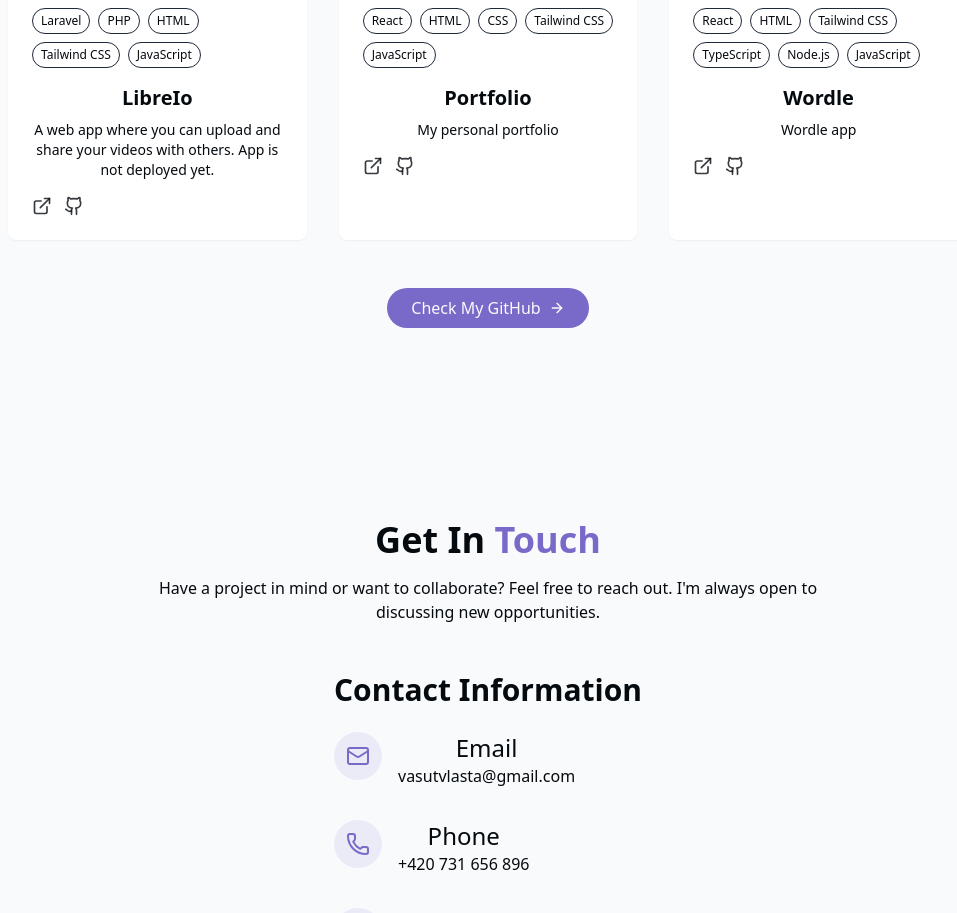
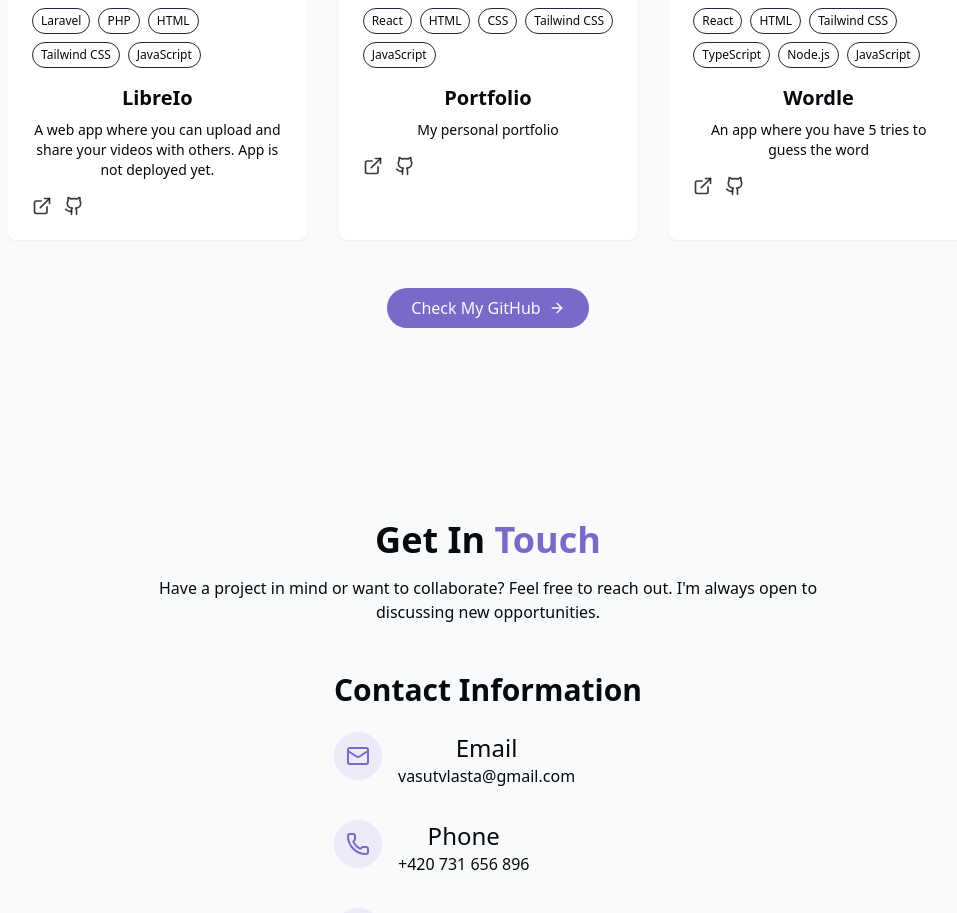
Before and after one commit to iVlastart/portfolio, a React (Vite) app: page / in a window 1280 px wide. Shown: the part 2620-3533 px from the top of the page, without its empty margins (152-1109 px from the left). Built offline with nearby package versions, Linux system fonts and the light colour scheme.

Commit message:
Updated projects

```diff
--- a/src/Components/Sections/ProjectsSection.jsx
+++ b/src/Components/Sections/ProjectsSection.jsx
@@ -23,7 +23,7 @@ const projects = [
     {
         id: 3,
         title: 'Wordle',
-        description: 'Wordle app',
+        description: 'An app where you have 5 tries to guess the word',
         img: '/projects/Wordle.webp',
         tags: ['React', 'HTML', 'Tailwind CSS', 'TypeScript', 'Node.js', 'JavaScript'],
         github: 'https://github.com/iVlastart/Wordle',
```
